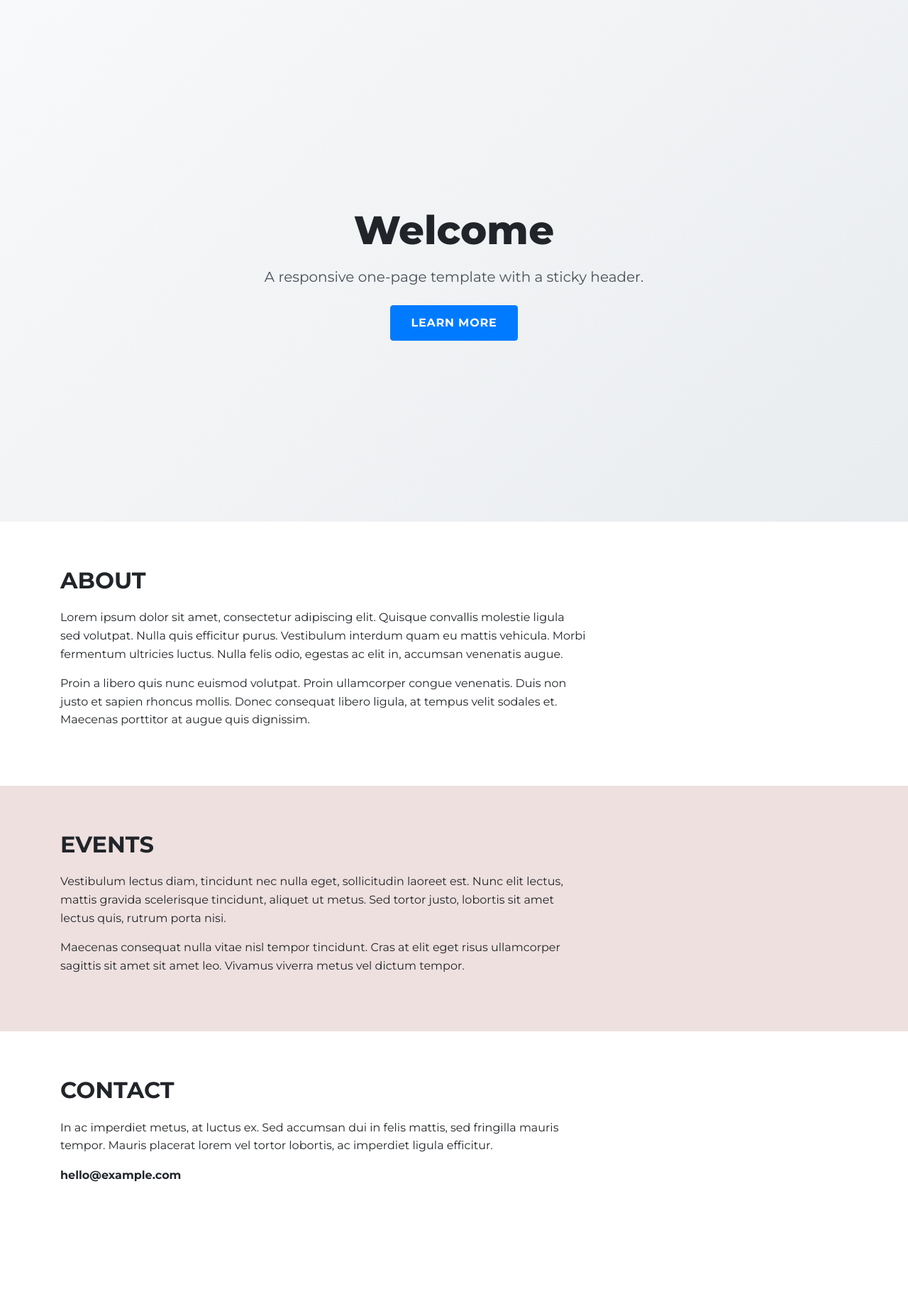
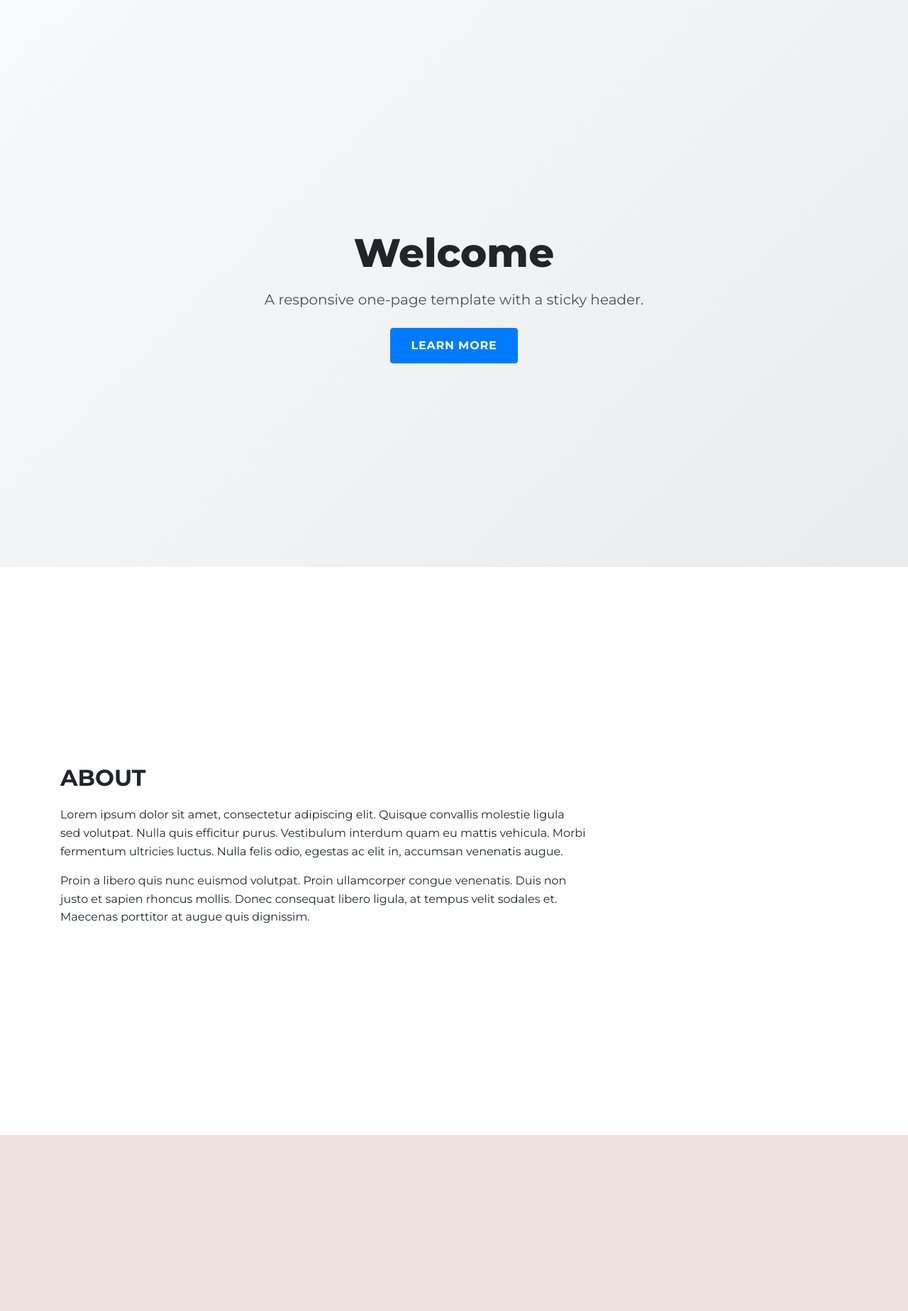
Before and after one commit to aaalber/flask_web_template, a Python web app: template templates/index.html in a window 1280 px wide. Shown: the part 73-1920 px from the top of the page at 71% size. Before the commit the page ends 1738 px from the top, so only its background shows below. Run offline with Jinja, Linux system fonts and the light colour scheme; the template is opened without the code that fills it, so the values that code supplies are empty.

Commit message:
Change anchor sizes

```diff
--- a/static/css/style.css
+++ b/static/css/style.css
@@ -166,17 +166,22 @@ span.search .search-panel {
   padding-top: 0.5rem;
 }
 
-/* Page sections */
+/* Page sections — each anchor fills the viewport */
 .page-section {
+  display: flex;
+  align-items: center;
+  min-height: 100vh;
+  min-height: 100dvh;
   scroll-margin-top: 4.5rem;
-  padding: 4rem 1.25rem;
+  padding: 5rem 1.25rem;
+}
+
+.page-section .container {
+  width: 100%;
 }
 
 .hero-section {
-  display: flex;
-  align-items: center;
-  min-height: calc(100vh - 4rem);
-  min-height: calc(100dvh - 4rem);
+  justify-content: center;
   background: linear-gradient(135deg, #f8f9fa 0%, #e9ecef 100%);
   text-align: center;
 }
```
